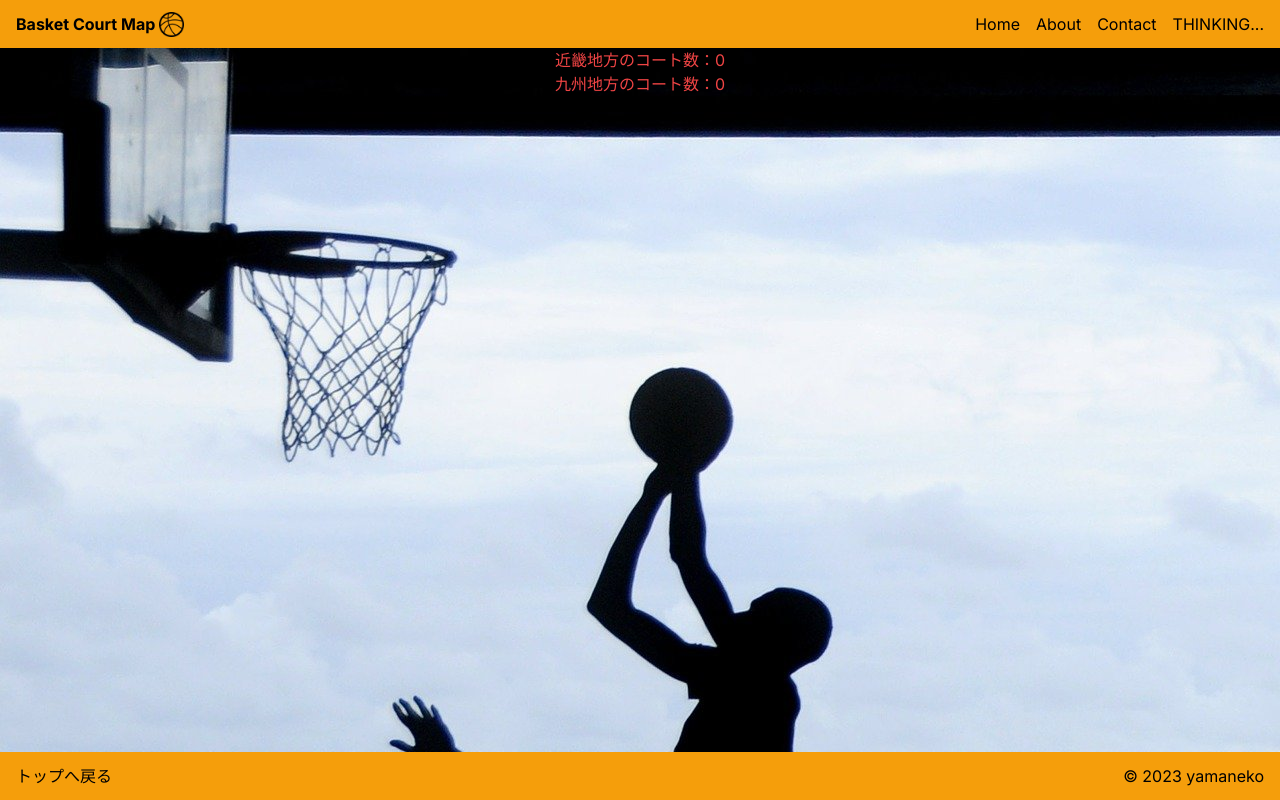
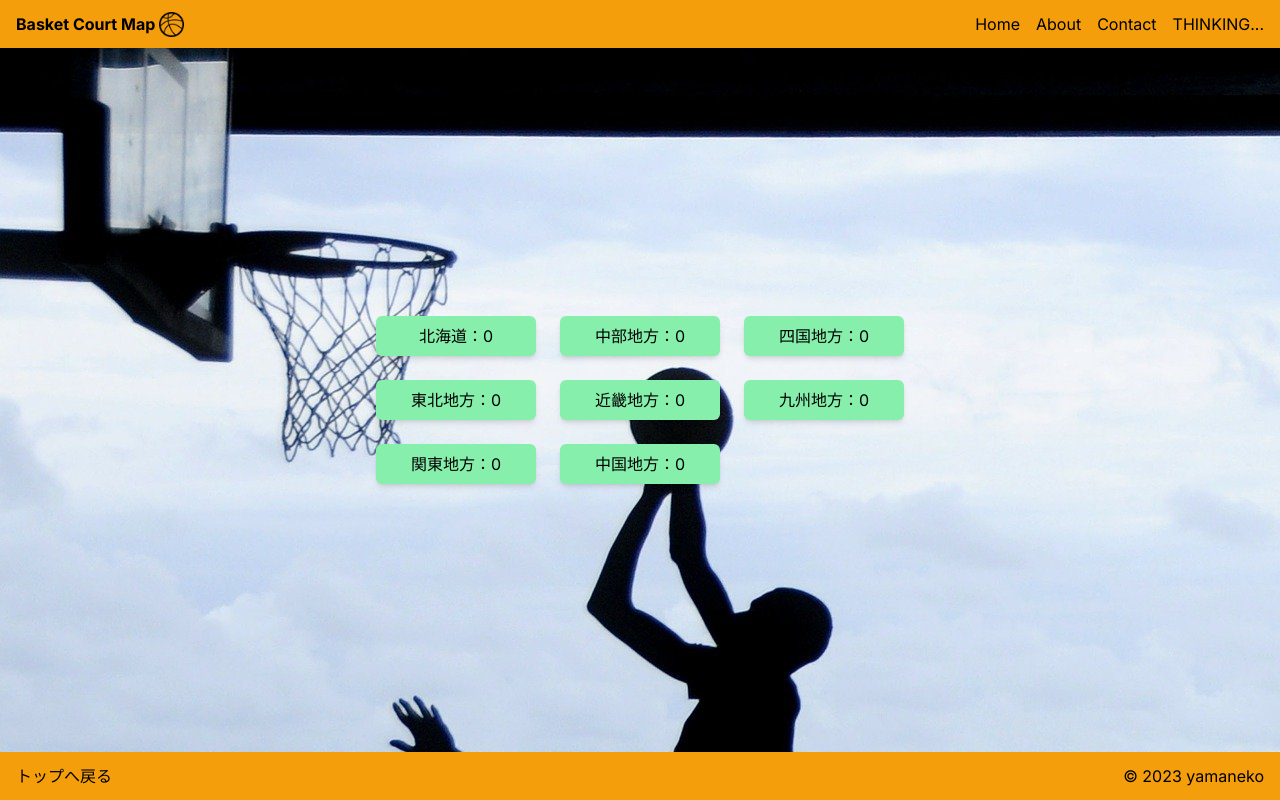
Before and after one commit to yamaneko86/basket-court-map-ts, a Next.js app: page / in a window 1280 px wide. Built offline with nearby package versions, Linux system fonts and the light colour scheme; no server answers; the database is empty.

Commit message:
✨ 各地方のコート数を表示する処理を追加

```diff
--- a/src/app/_components/MapApp.tsx
+++ b/src/app/_components/MapApp.tsx
@@ -1,12 +1,26 @@
 "use client";
 import React, { useEffect, useState } from "react";
 import { getCountOfCourts } from "@/_lib/supabaseFunc";
+import Link from "next/link";
 
 const MapApp = () => {
-  const [countKinki, setCountKinki] = useState<any>(); //近畿地方のコート数
-  const [countKyusyu, setCountKyusyu] = useState<any>(); //九州地方のコート数
+  const [countHokkaido, setCountHokkaido] = useState<any>(0); //北海道のコート数
+  const [countTohoku, setCountTohoku] = useState<any>(0); //東北地方のコート数
+  const [countKanto, setCountKanto] = useState<any>(0); //関東地方のコート数
+  const [countChubu, setCountChubu] = useState<any>(0); //中部地方のコート数
+  const [countKinki, setCountKinki] = useState<any>(0); //近畿地方のコート数
+  const [countChugoku, setCountChugoku] = useState<any>(0); //中国地方のコート数
+  const [countShikoku, setCountShikoku] = useState<any>(0); //四国地方のコート数
+  const [countKyusyu, setCountKyusyu] = useState<any>(0); //九州地方のコート数
 
   useEffect(() => {
+    //北海道のコート数を取得
+    const getHokkaidoCourts = async () => {
+      const count = await getCountOfCourts(1, 1);
+      // console.log(count);
+      setCountHokkaido(count);
+    };
+
     //近畿地方のコート数を取得
     const getKinkiCourts = async () => {
       const count = await getCountOfCourts(24, 30);
@@ -20,17 +34,72 @@ const MapApp = () => {
       // console.log(count);
       setCountKyusyu(count);
     };
+
+    getHokkaidoCourts();
     getKinkiCourts();
     getKyusyuCourts();
   }, []);
 
   return (
-    <div className="flex justify-center text-red-500">
-      <ul>
-        <li>近畿地方のコート数：{countKinki}</li>
-        <li>九州地方のコート数：{countKyusyu}</li>
+    <>
+      <ul className="grid sm:grid-flow-col grid-rows-3 justify-center mt-auto">
+        <Link
+          href={"/"}
+          className="m-3 w-40 h-10 bg-green-300 rounded-md shadow-md flex items-center justify-center"
+        >
+          北海道：{countHokkaido}
+        </Link>
+
+        <Link
+          href={"/"}
+          className="m-3 w-40 h-10 bg-green-300 rounded-md shadow-md flex items-center justify-center"
+        >
+          東北地方：{countTohoku}
+        </Link>
+
+        <Link
+          href={"/"}
+          className="m-3 w-40 h-10 bg-green-300 rounded-md shadow-md flex items-center justify-center"
+        >
+          関東地方：{countKanto}
+        </Link>
+
+        <Link
+          href={"/"}
+          className="m-3 w-40 h-10 bg-green-300 rounded-md shadow-md flex items-center justify-center"
+        >
+          中部地方：{countChubu}
+        </Link>
+
+        <Link
+          href={"/"}
+          className="m-3 w-40 h-10 bg-green-300 rounded-md shadow-md flex items-center justify-center"
+        >
+          近畿地方：{countKinki}
+        </Link>
+
+        <Link
+          href={"/"}
+          className="m-3 w-40 h-10 bg-green-300 rounded-md shadow-md flex items-center justify-center"
+        >
+          中国地方：{countChugoku}
+        </Link>
+
+        <Link
+          href={"/"}
+          className="m-3 w-40 h-10 bg-green-300 rounded-md shadow-md flex items-center justify-center"
+        >
+          四国地方：{countShikoku}
+        </Link>
+
+        <Link
+          href={"/"}
+          className="m-3 w-40 h-10 bg-green-300 rounded-md shadow-md flex items-center justify-center"
+        >
+          九州地方：{countKyusyu}
+        </Link>
       </ul>
-    </div>
+    </>
   );
 };
 
```
